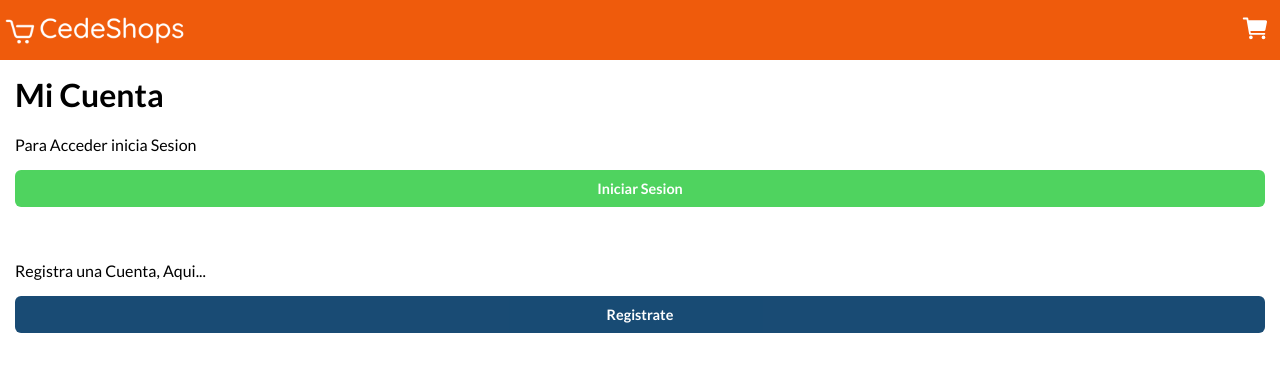
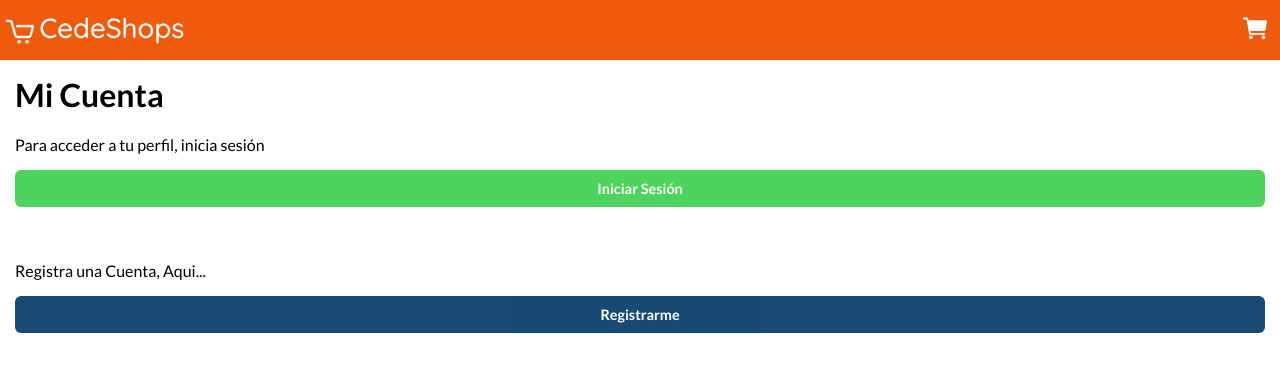
Before and after one commit to z0rr01969/proyecto-2022-001, a React (Create React App) app: page /profile in a window 1280 px wide. Shown: the top 383 px of the page. Built offline with nearby package versions, Linux system fonts and the light colour scheme.

Commit message:
actualizacion menu

```diff
--- a/src/components/Menu/index.js
+++ b/src/components/Menu/index.js
@@ -1,4 +1,3 @@
-//importar recursos de otros archivos
 import { IoHome, IoCart, IoPerson } from "react-icons/io5";
 import { ItemMenu } from "./ItemMenu";
 import { MenuWrapper } from "./styles";
--- a/src/contexts/UserContext.js
+++ b/src/contexts/UserContext.js
@@ -1,11 +1,11 @@
 import { createContext, useState, useContext } from "react";
 
 const initialState = {
-    id: '',
-    name: '',
-    email: '',
-    phone: '',
-    isAuthenticated: '',
+  id: "",
+  name: "",
+  email: "",
+  phone: "",
+  isAuthenticated: false,
 };
 
 const UserContext = createContext(initialState);
@@ -17,6 +17,7 @@ export const UserContextStore = (props) => {
   const setAuthenticate = (isAuth) => {
     setUser({...user, isAuthenticated: isAuth});
   }
+
   const setUserInfo = (userData) => {
     setUser(prevState => ({
       ...prevState,
--- a/src/pages/Navigation.js
+++ b/src/pages/Navigation.js
@@ -2,7 +2,7 @@ import { Route, Routes } from "react-router-dom";
 import { Home } from "./Home";
 import { Login } from "./Login";
 import { PageNotFound } from "./PageNotFound";
-import { Checkin } from "./Checkin";
+import { Singup } from "./Singup";
 import { Products } from "./Products";
 import { Profile } from "./Profile";
 
@@ -11,7 +11,7 @@ export const Navigation = () => (
   <Routes>
     <Route path="/" element={<Home />} />
     <Route path="/login" element={<Login />} />
-    <Route path="/Checkin" element={<Checkin />} />
+    <Route path="/singup" element={<Singup />} />
     <Route path="/profile" element={<Profile />} />
     <Route path="/products/:idShop" element={<Products />} />
     <Route path="*" element={<PageNotFound />} />
--- a/src/pages/Profile/index.js
+++ b/src/pages/Profile/index.js
@@ -4,7 +4,51 @@ import { useUser } from "../../contexts/UserContext";
 import { Button } from "../../globalStyles";
 import { Theme } from "../../themes/theme";
 
-//pagina en contruccion
+export const Profile = () => {
+
+  const {user} = useUser();
+
+  //esta linea toca agregarla...
+  const isAuth = false;
+
+  const UserInfo = () => (
+    <div>
+      <h3>{user.name}</h3>
+      <h5>{user.phone}</h5>
+      <p>{user.email}</p>
+      <br />
+      <br />
+      <Button>Cerrar sesión</Button>
+    </div>
+  );
+
+  const UserUnauhtorized = () => (
+    <div>
+      <p>Para acceder a tu perfil, inicia sesión</p>
+      <Link to={"/login"}>
+        <Button bgColor={Theme.alternative}>Iniciar Sesión</Button>
+      </Link>
+      <br /><br /><br />
+      <p>Registra una Cuenta, Aqui...</p>
+      <Link to={"/singup"}>
+        <Button bgColor={Theme.secoundary}>Registrarme</Button>
+      </Link>
+    </div>
+  )
+
+  return (
+    <Page>
+      <h1>Mi Cuenta</h1>
+      { isAuth ? <UserInfo /> : <UserUnauhtorized /> }
+
+      {/* revisar esto....user.isAuthenticated ? <UserInfo /> : <UserUnauhtorized /> */}
+    </Page>
+  );
+};
+
+//______Mi Codigo_________________________
+
+/*
 export const Profile = () => {
 
   const {user} = useUser();
@@ -17,8 +61,8 @@ export const Profile = () => {
       email: 'cardenaslufer@gmail.com',
       avatar: '',
     };
-    */
-    const isAuth = false;
+
+    //const isAuth = false;
 
   const UserInfo = () => (
     <div>
@@ -39,7 +83,7 @@ export const Profile = () => {
       </Link>
       <br /><br /><br />
       <p>Registra una Cuenta, Aqui...</p>
-      <Link to = { "/Checkin"}>
+      <Link to = { "/Singup"}>
       <Button bgColor={Theme.secoundary}>Registrate</Button>
       </Link>
     </div>
@@ -49,53 +93,11 @@ export const Profile = () => {
     <Page>
       <h1>Mi Cuenta</h1>
       { isAuth ? <UserInfo /> : <UserNoautorizado></UserNoautorizado>}
-      { /*user.isAuthenticated ? <UserInfo /> : <UserNoautorizado />*/}
+
+//para verificar......
+
+      { user.isAuthenticated ? <UserInfo /> : <UserNoautorizado />}
     </Page>
   );
 }
-
-//______Codigo Profe_________________________
-
-/*
-import { Link } from "react-router-dom";
-import { Page } from "../../components/Page";
-import { useUser } from "../../contexts/UserContext";
-import { Button } from "../../globalStyles";
-import { Theme } from "../../themes/theme";
-
-export const Profile = () => {
-
-  const {user} = useUser();
-
-  const UserInfo = () => (
-    <div>
-      <h3>{user.name}</h3>
-      <h5>{user.phone}</h5>
-      <p>{user.email}</p>
-      <br />
-      <br />
-      <Button>Cerrar sesión</Button>
-    </div>
-  );
-
-  const UserUnauhtorized = () => (
-    <div>
-      <p>Para acceder a tu perfil, inicia sesión</p>
-      <Link to={"/login"}>
-        <Button bgColor={Theme.alternative}>Iniciar Sesión</Button>
-      </Link>
-      <br /><br /><br />
-      <p>¿No tienes una cuenta?, Regístrate acá</p>
-      <Link to={"/signup"}>
-        <Button bgColor={Theme.secoundary}>Registrarme</Button>
-      </Link>
-    </div>
-  )
-
-  return (
-    <Page>
-      <h1>Mi Cuenta</h1>
-      { user.isAuthenticated ? <UserInfo /> : <UserUnauhtorized /> }
-    </Page>
-  );
-};*/
+*/
--- a/src/pages/Checkin/index.js
+++ b/src/pages/Singup/index.js
@@ -9,7 +9,7 @@ import {
 } from "../../globalStyles";
 
 //pagina solicita datos, crea usuario.
-export const Checkin = () => {
+export const Singup = () => {
 
     const {register, handleSubmit, formState: {errors, isValid}} = useForm({ mode: "onChange"});
 
```
Lines whose indentation alone changed are shown as unchanged.
